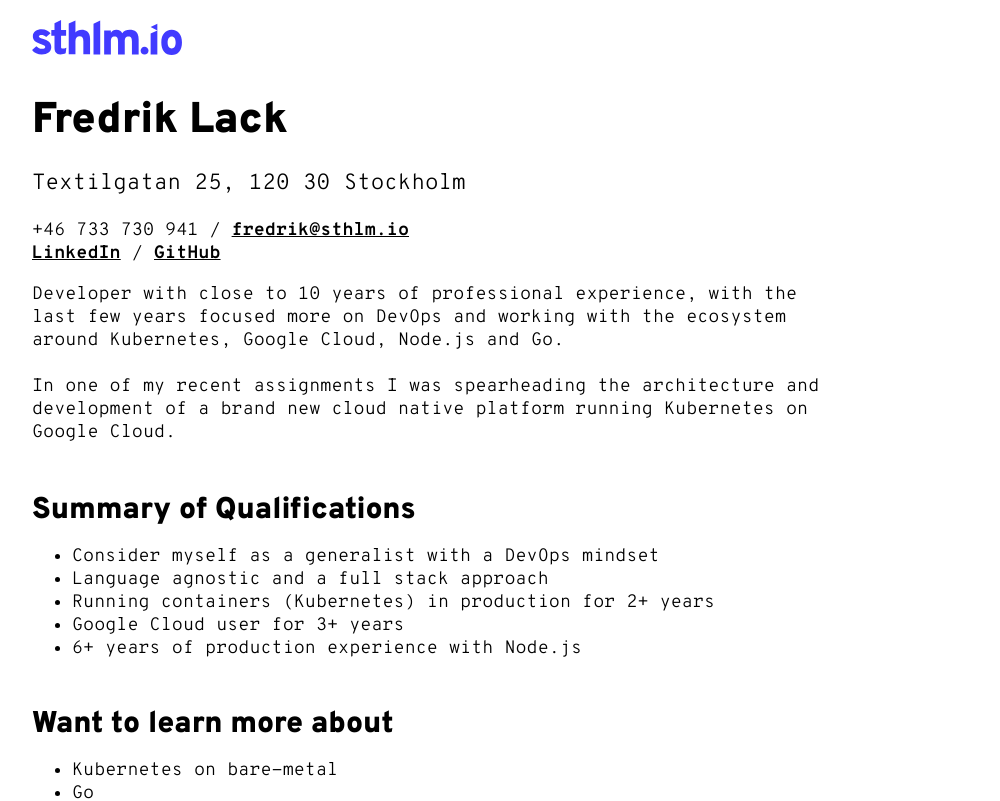
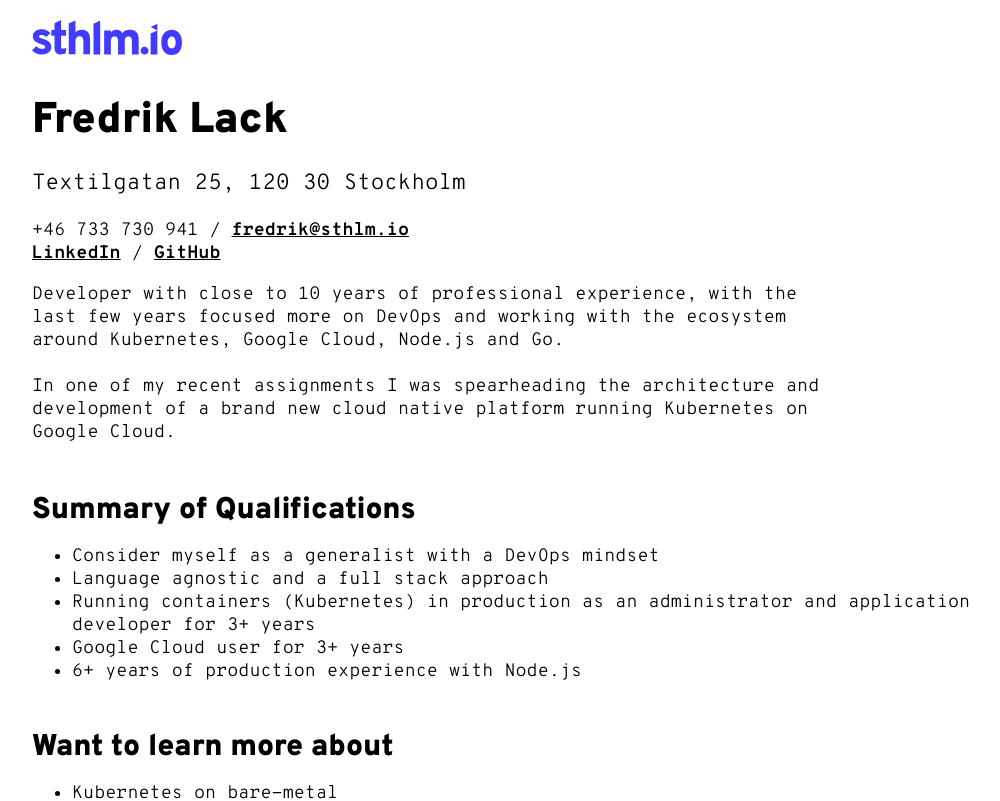
Before and after one commit to sthlmio/web, a Next.js app: page /fredrik-lack in a window 1280 px wide. Shown: the top 801 px of the page, without its empty margins (96-1096 px from the left). Built offline with nearby package versions, Linux system fonts and the light colour scheme.

Commit message:
Updating profile

```diff
--- a/pages/fredrik-lack.js
+++ b/pages/fredrik-lack.js
@@ -48,7 +48,7 @@ export default function FredrikLack() {
           <ul>
             <li>Consider myself as a generalist with a DevOps mindset</li>
             <li>Language agnostic and a full stack approach</li>
-            <li>Running containers (Kubernetes) in production for 2+ years</li>
+            <li>Running containers (Kubernetes) in production as an administrator and application developer for 3+ years</li>
             <li>Google Cloud user for 3+ years</li>
             <li>6+ years of production experience with Node.js</li>
           </ul>
```
